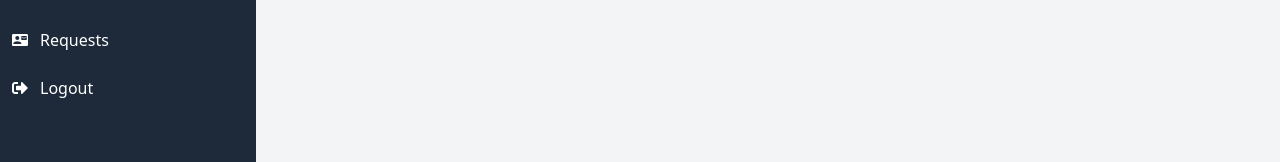
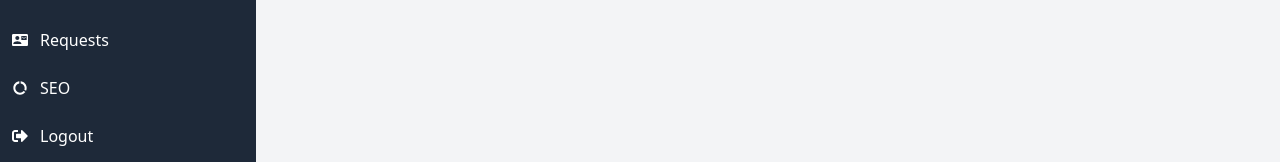
Before and after one commit to community-vercel/geenenict-landing-page, a Next.js app: page /admin/dashboard in a window 1280 px wide. Shown: the part 448-610 px from the top of the page. Built offline with nearby package versions, Linux system fonts and the light colour scheme.

Commit message:
Update page.jsx

```diff
--- a/app/admin/dashboard/page.jsx
+++ b/app/admin/dashboard/page.jsx
@@ -19,7 +19,7 @@ import { TbLayoutNavbarInactive } from "react-icons/tb";
 import { IoCodeWorking } from "react-icons/io5";
 import { BsCardHeading } from "react-icons/bs";
 import { MdContactMail } from "react-icons/md";
-
+import { MdDataSaverOff } from "react-icons/md";
 import NavbarPage from '../NavbarPage'
 import HeroAndAbout from "../HeroAndAbout";
 import Services from "../Services";
@@ -30,7 +30,7 @@ import Footer from "./Footer";
 import ContactSection from "../ContactSection";
 import Requests from "./Requests";
 
-
+import MetaData from "../MetaData";
 const Dashboard = () => {
   const [isOpen, setIsOpen] = useState(false);
   const [selectedPage, setSelectedPage] = useState("Welcome");
@@ -59,7 +59,7 @@ const handleLogout = () => {
     { name: "Contact", icon: <MdContactMail /> },
     { name: "Requests", icon: <MdContactMail /> },
     // { name: "SMTP Setup", icon: <MdContactMail /> },
-
+    { name: "SEO", icon: <MdDataSaverOff /> },
 
 
   ];
@@ -81,7 +81,7 @@ const handleLogout = () => {
     Requests: <Requests/>,
     // "SMTP Setup": <p>hi</p>,
 
-
+    SEO: <MetaData/>,
 
   };
 
```
